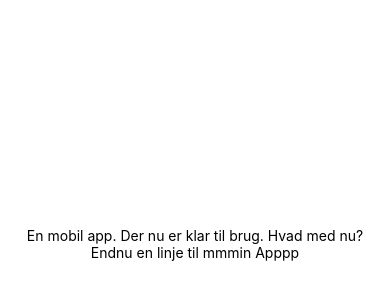
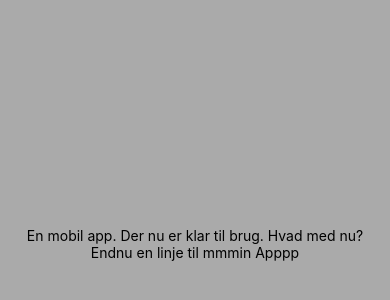
Before and after one commit to anda19ad/GithubBackAgain, a React Native app: screen / in a window 390 px wide. Shown: the part 178-478 px from the top of the page. Built offline with nearby package versions, Linux system fonts and the light colour scheme.

Commit message:
Ny farve

```diff
--- a/App.js
+++ b/App.js
@@ -15,7 +15,7 @@ export default function App() {
 const styles = StyleSheet.create({
   container: {
     flex: 1,
-    backgroundColor: '#fff',
+    backgroundColor: '#aaa',
     alignItems: 'center',
     justifyContent: 'center',
   },
```
